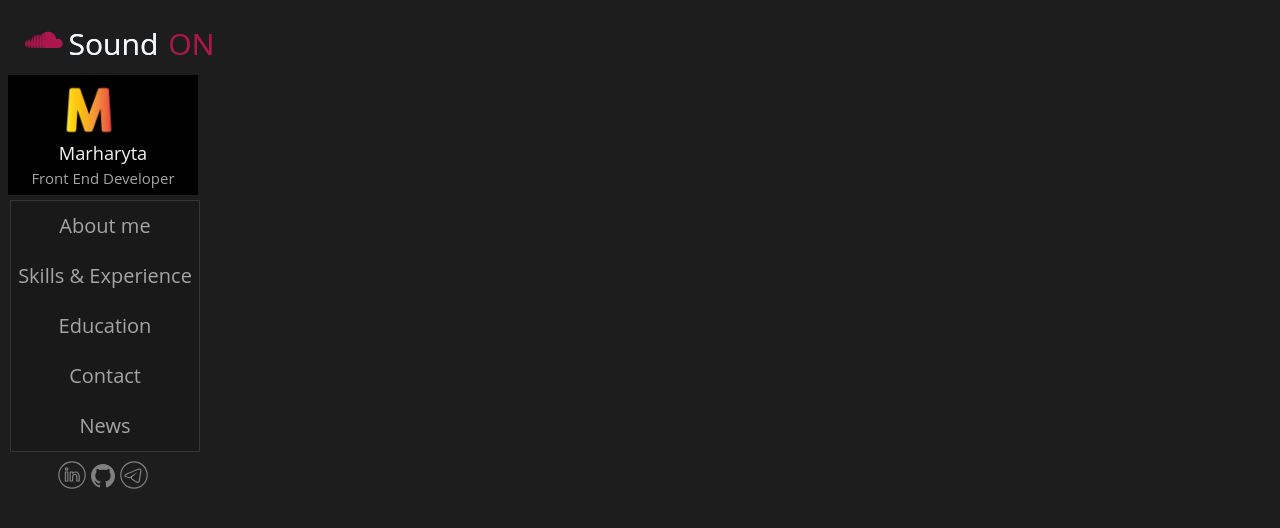
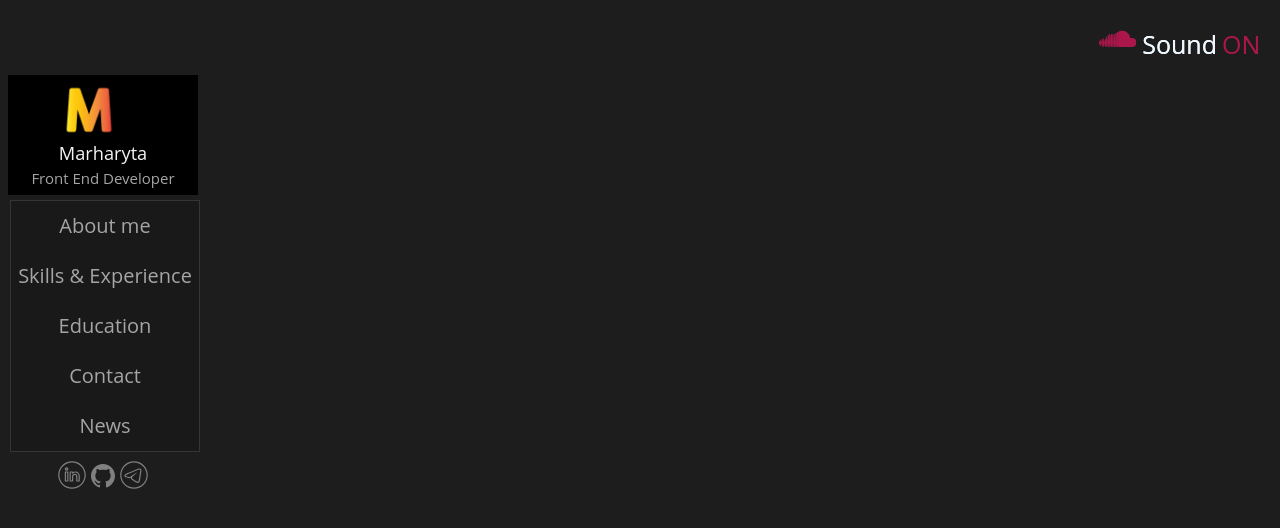
Before and after one commit to MarharytaSomash/marharyta-somash-web-site, a Next.js app: page /sound in a window 1280 px wide. Shown: the top 528 px of the page. Built offline with nearby package versions, Linux system fonts and the light colour scheme.

Commit message:
fix style

```diff
--- a/components/News/CurrencyConventer/CurrencyApp.tsx
+++ b/components/News/CurrencyConventer/CurrencyApp.tsx
@@ -16,7 +16,7 @@
 
     useMemo(() => {
         const myHeaders = new Headers();
-        myHeaders.append("apikey", "jIoYYUB8GpLhaWroaPfD13dvZD7R8Y4t");
+        myHeaders.append("apikey", "Uf2r5iCXC7khVdg1oMkq1juhLPCxsYHw");
 
         const requestOptions: RequestInit = {
             method: "GET",
--- a/styles/Sound.module.scss
+++ b/styles/Sound.module.scss
@@ -28,7 +28,7 @@
     background: #1d1d1d !important;
 }
 
-@media screen and (max-width: 1300px) {
+@media screen and (max-width: 860px) {
     .sound {
         top: 0.1rem;
         left: 5px;
@@ -37,8 +37,8 @@
 
         .button {
             cursor: pointer !important;
-            font-size: 30px;
-            margin-left: 10px;
+            font-size: 20px;
+            max-width: 200px;
         }
     }
 }
```
